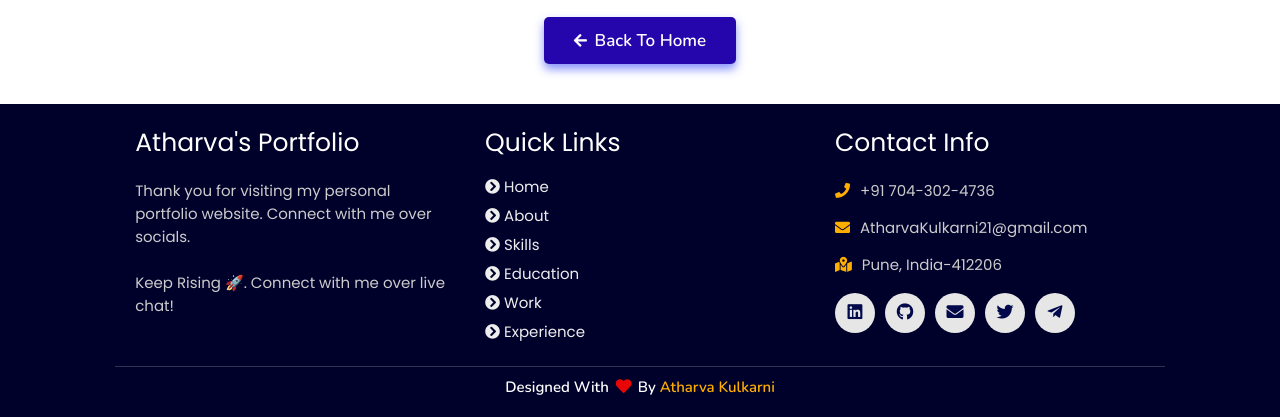
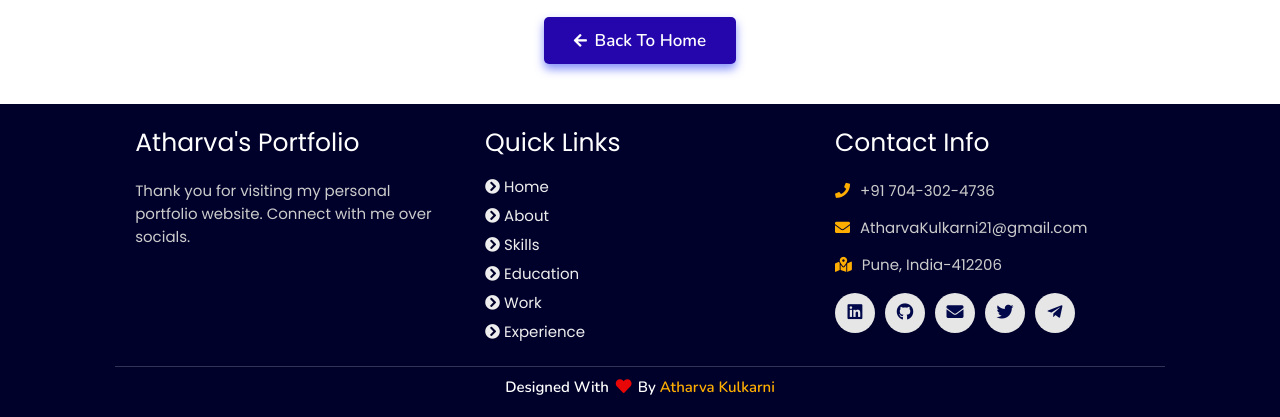
Before and after one commit to ARK3105/ARK3105.github.io, a plain HTML site: page 404.html in a window 1280 px wide. Shown: the part 586-1003 px from the top of the page. Drawn offline with nearby package versions, Linux system fonts and the light colour scheme.

Commit message:
changes made

```diff
--- a/404.html
+++ b/404.html
@@ -62,7 +62,7 @@
 
       <div class="box">
           <h3>Atharva's Portfolio</h3>
-          <p>Thank you for visiting my personal portfolio website. Connect with me over socials. <br/> <br/> Keep Rising 🚀. Connect with me over live chat!</p>
+          <p>Thank you for visiting my personal portfolio website. Connect with me over socials. <br/> </p>
       </div>
 
       <div class="box">
```
